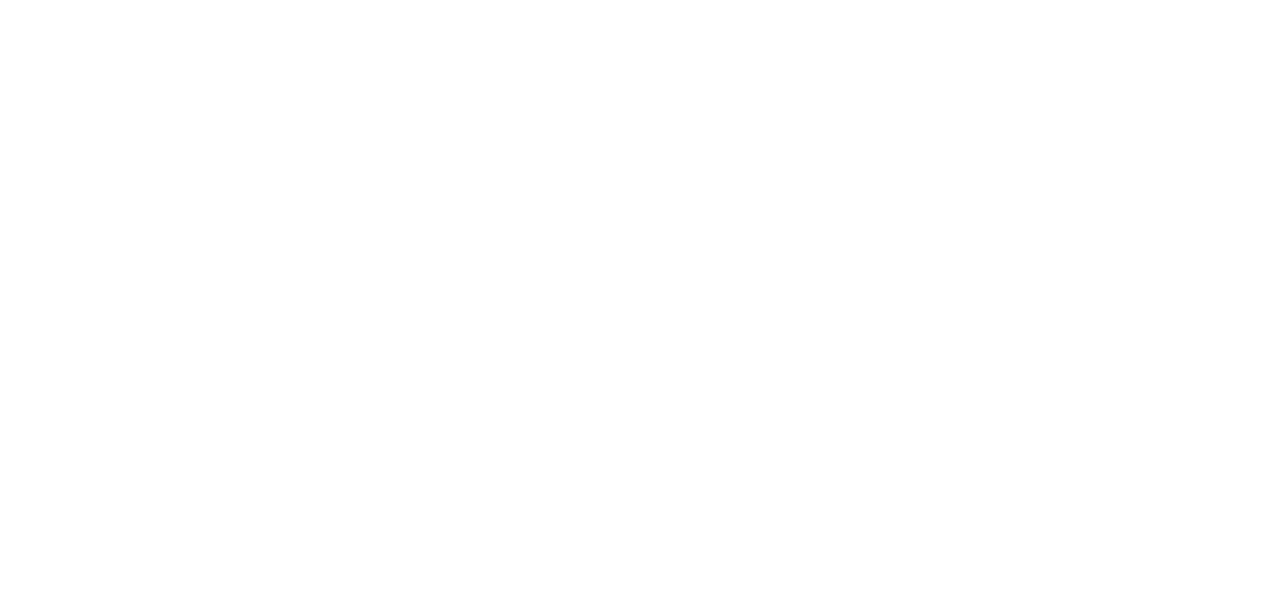
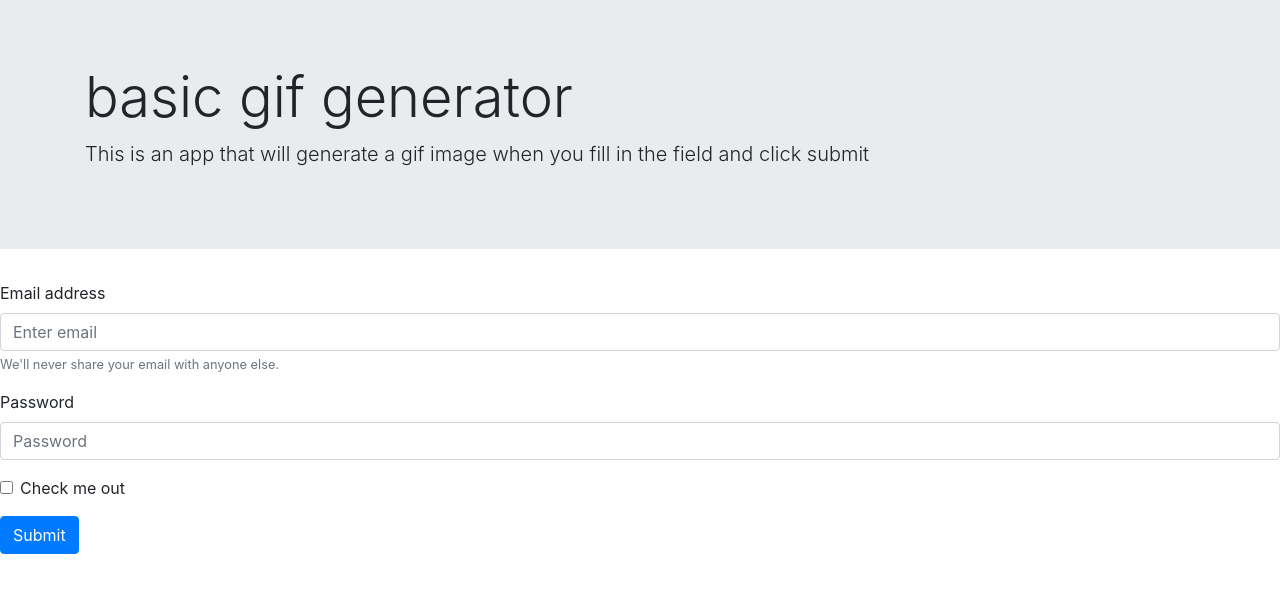
Before and after one commit to ericmagallan/DynamicGiphy, a plain HTML site: page index.html in a window 1280 px wide. Drawn offline with nearby package versions, Linux system fonts and the light colour scheme.

Commit message:
Initial file structure with some basic layout and small explanation of the app in logic.js.

```diff
--- a/assets/javascript/logic.js
+++ b/assets/javascript/logic.js
@@ -0,0 +1,4 @@
+// Array of strings of topics that interest me
+var nickCartoons = [Doug, Hey Arnold, Rugrats, Aahh Real Monsters, Wild Thornberries]
+
+//
--- a/index.html
+++ b/index.html
@@ -5,12 +5,38 @@
     <meta name="viewport" content="width=device-width, initial-scale=1.0">
     <meta http-equiv="X-UA-Compatible" content="ie=edge">
     <title>Document</title>
-    <!-- link to bootcampspot -->
+    <!-- link to bootstrap -->
+    <link rel="stylesheet" href="https://stackpath.bootstrapcdn.com/bootstrap/4.1.3/css/bootstrap.min.css" integrity="sha384-MCw98/SFnGE8fJT3GXwEOngsV7Zt27NXFoaoApmYm81iuXoPkFOJwJ8ERdknLPMO" crossorigin="anonymous">
+
     <!-- link to giphy api -->
     <!-- link to css -->
 
 </head>
 <body>
 
+    <div class="jumbotron jumbotron-fluid">
+        <div class="container">
+          <h1 class="display-4">basic gif generator</h1>
+          <p class="lead">This is an app that will generate a gif image when you fill in the field and click submit</p>
+        </div>
+
+
+      </div>
+      <form>
+        <div class="form-group">
+          <label for="exampleInputEmail1">Email address</label>
+          <input type="email" class="form-control" id="exampleInputEmail1" aria-describedby="emailHelp" placeholder="Enter email">
+          <small id="emailHelp" class="form-text text-muted">We'll never share your email with anyone else.</small>
+        </div>
+        <div class="form-group">
+          <label for="exampleInputPassword1">Password</label>
+          <input type="password" class="form-control" id="exampleInputPassword1" placeholder="Password">
+        </div>
+        <div class="form-group form-check">
+          <input type="checkbox" class="form-check-input" id="exampleCheck1">
+          <label class="form-check-label" for="exampleCheck1">Check me out</label>
+        </div>
+        <button type="submit" class="btn btn-primary">Submit</button>
+      </form>
 </body>
 </html>
```
